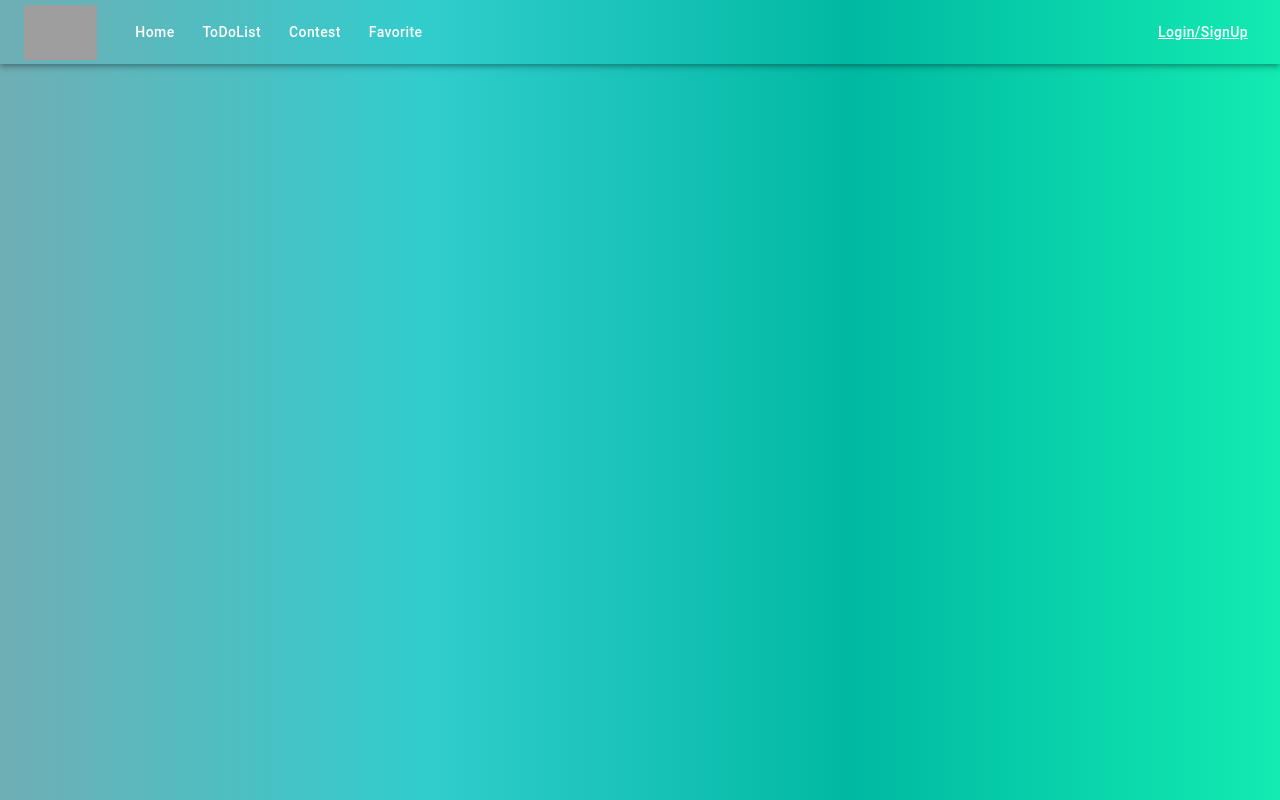
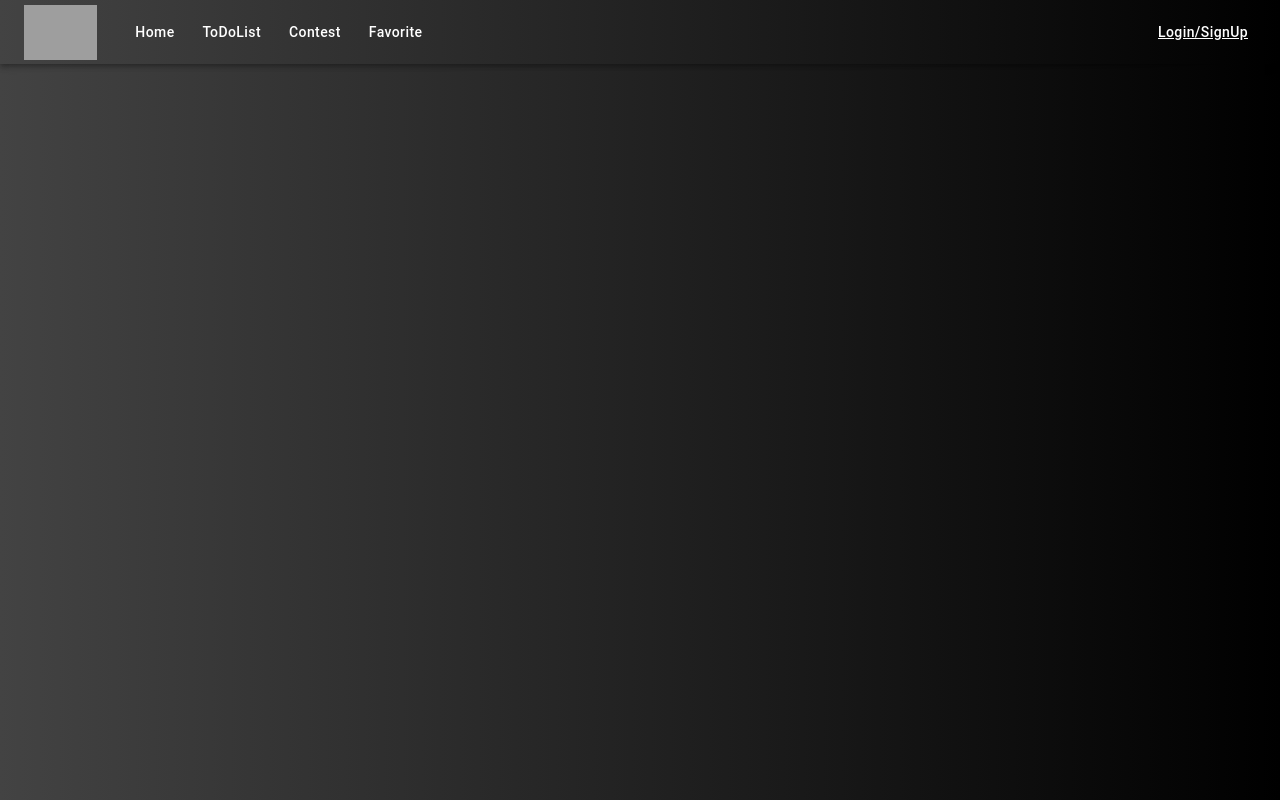
Before and after one commit to VinayDesai14/CP-Portal, a React (Create React App) app: page / in a window 1280 px wide. Built offline with nearby package versions, Linux system fonts and the light colour scheme; grey boxes are pictures that could not be loaded.

Commit message:
bg change

```diff
--- a/src/Components/Navbar.js
+++ b/src/Components/Navbar.js
@@ -16,7 +16,7 @@ function Navbar() {
   return (
     <>
     <Box sx={{ flexGrow: 1,px:7,padding:'0px'}}>
-      <AppBar  position="static" color="primary" sx={{backgroundImage:'linear-gradient(to right, #70aeb5, #31cdcd, #00b9a2, #12ebb2)'}} >
+      <AppBar  position="static" color="primary" sx={{backgroundImage:'linear-gradient(to right, #434343 0%, black 100%);'}} >
         <Toolbar sx={{spacing:10}}>
 
            <img src={logo} alt='logo' height='55px'  style={{paddingRight:'30px'
--- a/src/index.css
+++ b/src/index.css
@@ -6,7 +6,7 @@ body {
     sans-serif;
   -webkit-font-smoothing: antialiased;
   -moz-osx-font-smoothing: grayscale;
-  background-image: linear-gradient(to right, #70aeb5, #31cdcd, #00b9a2, #12ebb2);
+  background-image: linear-gradient(to right, #434343 0%, black 100%);
 }
 
 code {
```
